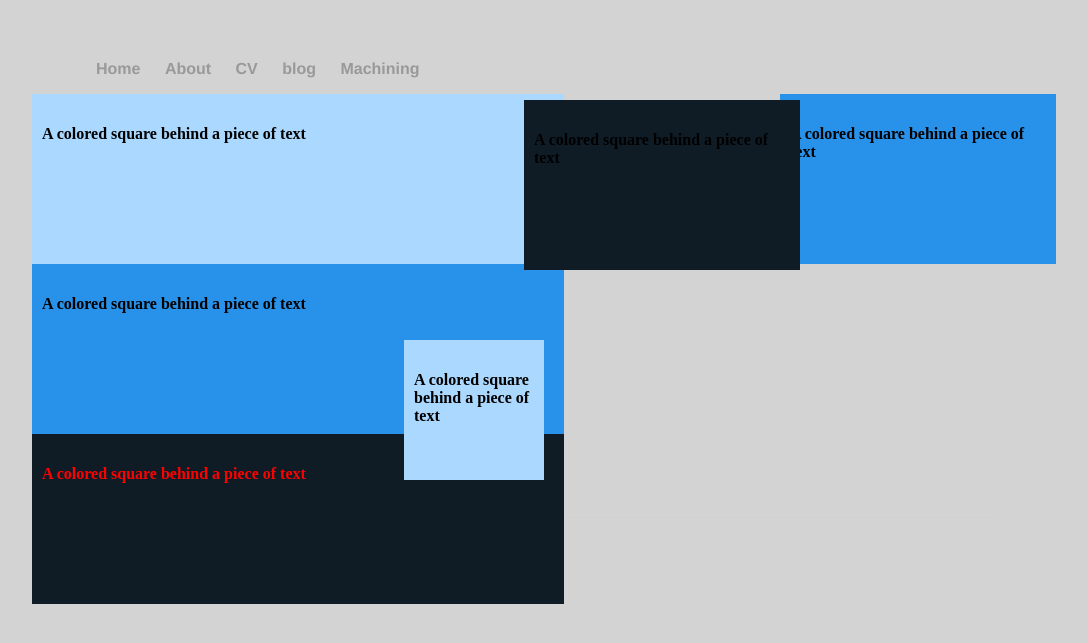
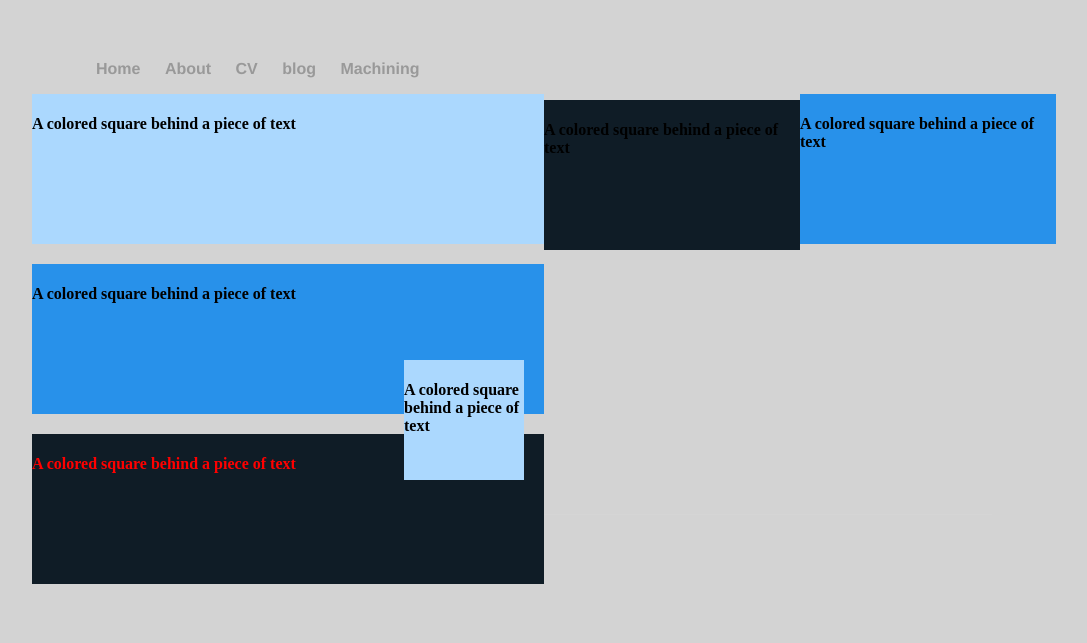
Before and after one commit to ZephyrPitre/ZephyrPitre.github.io, a Jekyll site: the page built from index.html, in a window 1280 px wide. Shown: the top 643 px of the page, without its empty margins (96-1183 px from the left). Built offline with Jekyll 4.4.1, drawn with Linux system fonts in a browser that asks for light colours.

Commit message:
Update index.html

```diff
--- a/index.html
+++ b/index.html
@@ -12,7 +12,7 @@ title: Zephyr Pitre
     height: 150px;
     Background:#ABD8FE; <!--light blue-->
     color: black;
-    padding:10px;
+    padding:0px;
 }
 
 .rectangle2{
@@ -23,7 +23,7 @@ title: Zephyr Pitre
     height: 150px;
 		Background:#2891EA; <!--bright blue-->
     color: black;
-    padding:10px;
+    padding:0px;
 }
 .rectangle3{
 		position: absolute;
@@ -34,7 +34,7 @@ title: Zephyr Pitre
     height: 150px;
 		Background:#0F1C26; <!--dark grey-->
     color: white;
-    padding:10px;
+    padding:0px;
 }
 .square1{
 		position: absolute;
@@ -45,7 +45,7 @@ title: Zephyr Pitre
     height: 150px;
 		Background:#2891EA; <!--bright blue-->
     color: black;
-    padding:10px;
+    padding:0px;
 }
 .square2{
     position: absolute;
@@ -56,7 +56,7 @@ title: Zephyr Pitre
     height: 150px;
 		Background:#0F1C26; <!--dark grey-->
     color: black;
-    padding:10px;
+    padding:0px;
 }
 .square3{
     position: absolute;
@@ -67,7 +67,7 @@ title: Zephyr Pitre
     height: 120px;
 		Background:#ABD8FE; <!--light blue-->
     color: #FFFFFF;
-    padding:10px;
+    padding:0px;
 }
 .square4{
     position: relative;
```
